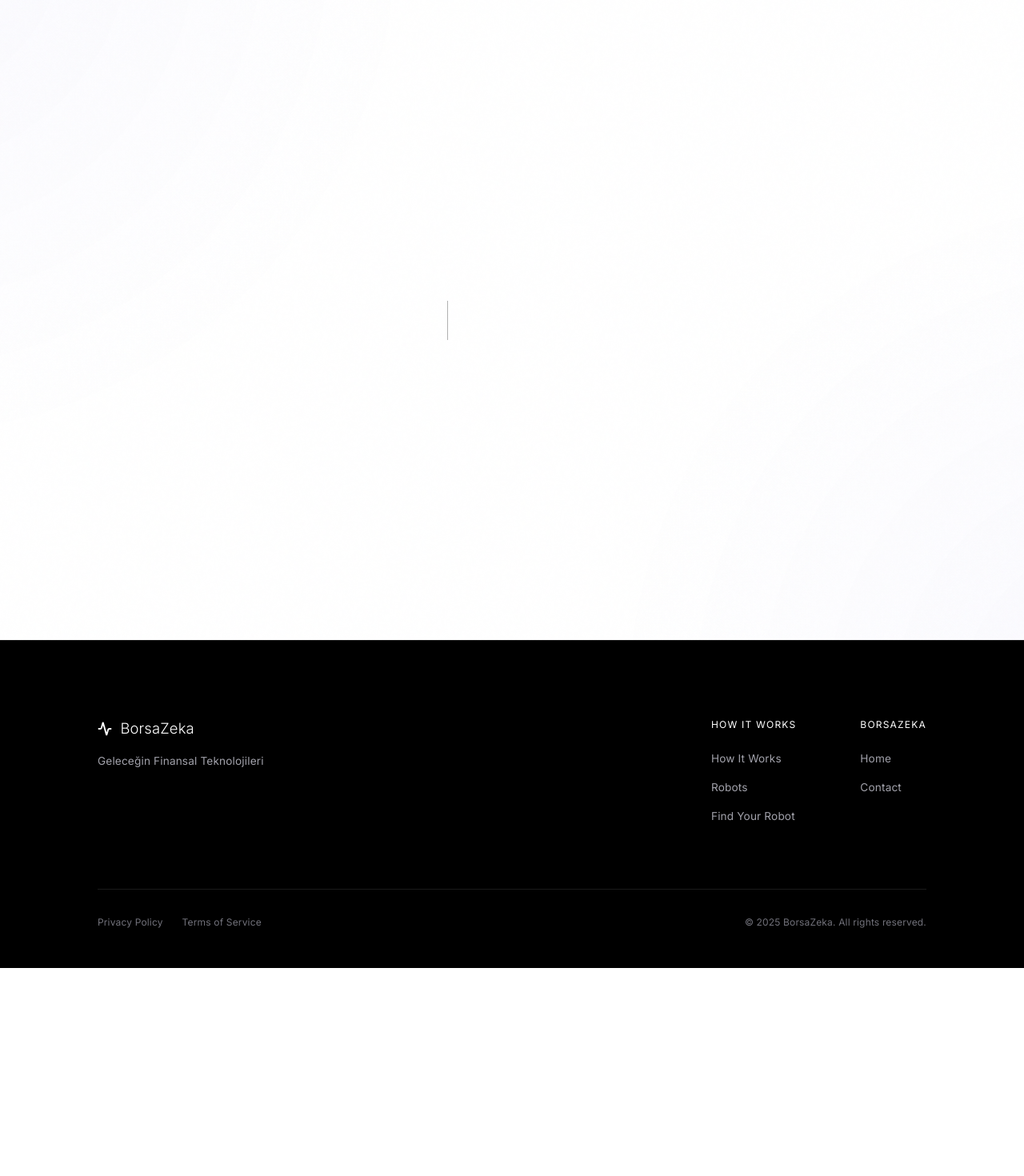
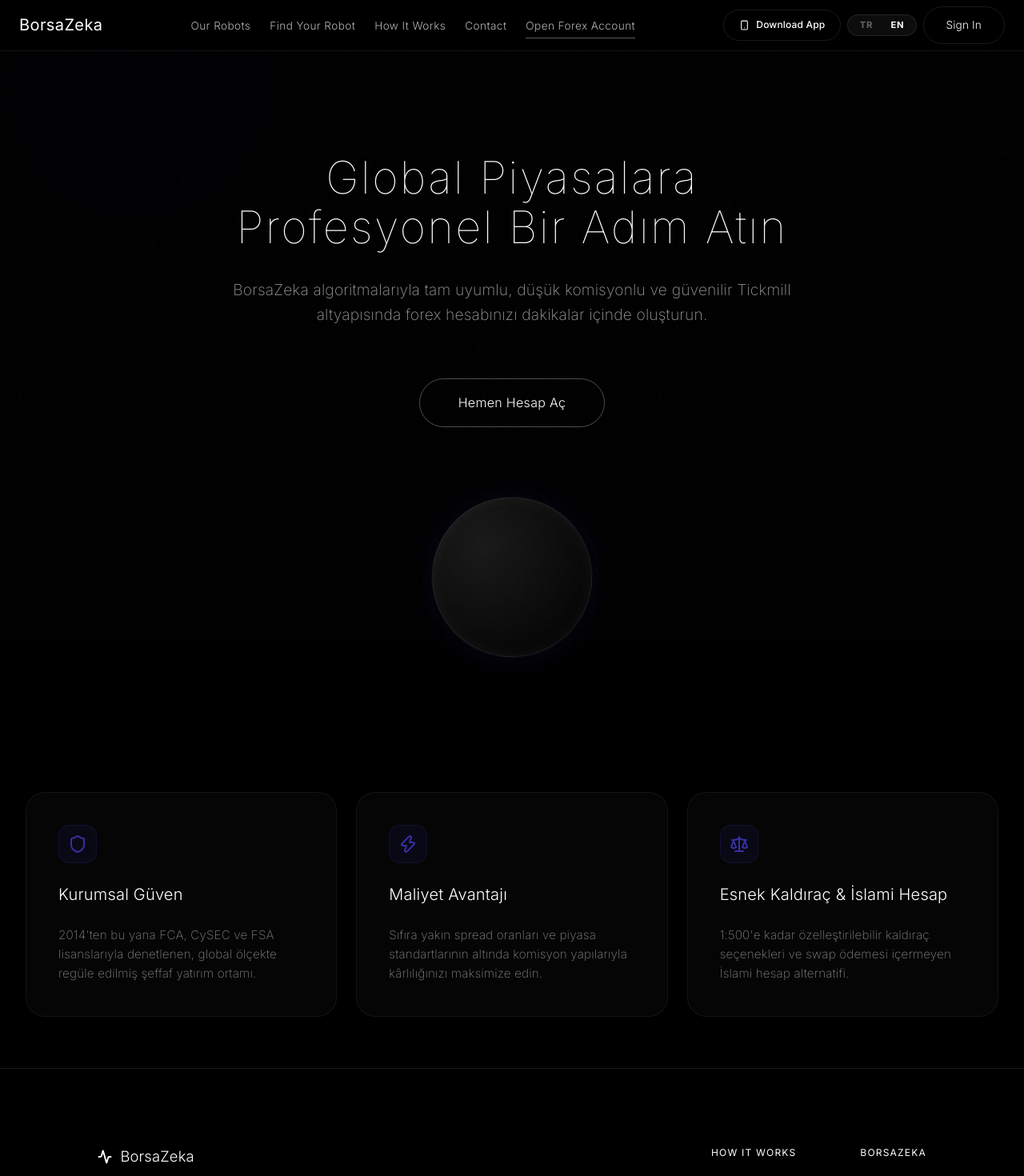
Before and after one commit to ayshegulkoca/borsazeka-dashboard, a Next.js app: page /forex in a window 1280 px wide. Before the commit this address had no page. Shown: the top 1470 px of the page at 80% size. Before the commit the page ends 1210 px from the top, so only its background shows below. Built offline with nearby package versions, Linux system fonts and the light colour scheme; no server answers.

Commit message:
feat: added premium forex account opening page at /forex

```diff
--- a/app/components/landing/Navbar.tsx
+++ b/app/components/landing/Navbar.tsx
@@ -178,6 +178,11 @@ export default function Navbar() {
               {t("navbar.contact")}
             </Link>
           </li>
+          <li>
+            <Link href="/forex" className={pathname === "/forex" ? styles.active : ""}>
+              {t("navbar.openForexAccount")}
+            </Link>
+          </li>
         </ul>
 
         {/* Right Actions */}
@@ -268,6 +273,9 @@ export default function Navbar() {
         <Link href="/iletisim" onClick={() => setMobileOpen(false)}>
           {t("navbar.contact")}
         </Link>
+        <Link href="/forex" onClick={() => setMobileOpen(false)}>
+          {t("navbar.openForexAccount")}
+        </Link>
 
         {/* 📲 Uygulamayı İndir — mobil için belirgin buton */}
         <button
--- /dev/null
+++ b/app/components/landing/forex.module.css
@@ -0,0 +1,182 @@
+/* ============================================================
+   BorsaZeka Forex Page — Ultra-Light Premium Aesthetic
+   Design: Black BG, Thin White Fonts, Royal Purple Highlights
+   ============================================================ */
+
+.forexPage {
+  background-color: #000000;
+  color: #ffffff;
+  min-height: 100vh;
+  position: relative;
+  overflow: hidden;
+  padding-bottom: 8rem;
+}
+
+/* ── Subtle Background Glows ───────────────────────────────── */
+.bgGlow {
+  position: absolute;
+  width: 600px;
+  height: 600px;
+  background: radial-gradient(circle, rgba(55, 48, 163, 0.04) 0%, transparent 70%);
+  filter: blur(80px);
+  pointer-events: none;
+  z-index: 0;
+}
+
+.glowTopLeft {
+  top: -10%;
+  left: -10%;
+}
+
+.glowBottomRight {
+  bottom: -10%;
+  right: -10%;
+}
+
+/* ── Hero Section ────────────────────────────────────────── */
+.hero {
+  padding: 12rem 2rem 6rem;
+  text-align: center;
+  position: relative;
+  z-index: 1;
+  max-width: 900px;
+  margin: 0 auto;
+}
+
+.heroTitle {
+  font-size: clamp(2rem, 5vw, 3.5rem);
+  font-weight: 100; /* Ultra-Light */
+  line-height: 1.1;
+  letter-spacing: 0.04em;
+  margin-bottom: 2rem;
+  color: #ffffff;
+  text-wrap: balance;
+}
+
+.heroSubtitle {
+  font-size: clamp(1rem, 2vw, 1.2rem);
+  font-weight: 200;
+  line-height: 1.6;
+  color: rgba(255, 255, 255, 0.6);
+  margin-bottom: 4rem;
+  max-width: 700px;
+  margin-left: auto;
+  margin-right: auto;
+}
+
+.btnCTA {
+  display: inline-flex;
+  align-items: center;
+  justify-content: center;
+  padding: 1.1rem 3rem;
+  background: transparent;
+  color: #ffffff;
+  border: 1px solid rgba(255, 255, 255, 0.3);
+  border-radius: 100px; /* Capsule */
+  font-size: 1rem;
+  font-weight: 300;
+  letter-spacing: 0.02em;
+  text-decoration: none;
+  transition: all 0.4s cubic-bezier(0.4, 0, 0.2, 1);
+}
+
+.btnCTA:hover {
+  background: rgba(255, 255, 255, 0.05);
+  border-color: #3730A3; /* Royal Purple */
+  box-shadow: 0 0 30px rgba(55, 48, 163, 0.2);
+  transform: translateY(-2px);
+}
+
+/* ── Features Bento Grid ─────────────────────────────────── */
+.featuresSection {
+  padding: 4rem 2rem;
+  position: relative;
+  z-index: 1;
+  max-width: 1280px;
+  margin: 0 auto;
+}
+
+.featuresGrid {
+  display: grid;
+  grid-template-columns: repeat(auto-fit, minmax(320px, 1fr));
+  gap: 1.5rem;
+}
+
+.featureCard {
+  background: rgba(255, 255, 255, 0.02);
+  border: 1px solid rgba(255, 255, 255, 0.06);
+  border-radius: 24px;
+  padding: 2.5rem;
+  transition: all 0.4s ease;
+  display: flex;
+  flex-direction: column;
+  gap: 1.5rem;
+}
+
+.featureCard:hover {
+  border-color: rgba(55, 48, 163, 0.3);
+  background: rgba(255, 255, 255, 0.04);
+  transform: translateY(-4px);
+}
+
+.iconWrapper {
+  width: 48px;
+  height: 48px;
+  display: flex;
+  align-items: center;
+  justify-content: center;
+  background: rgba(55, 48, 163, 0.1);
+  border-radius: 14px;
+  color: #3730A3; /* Royal Purple */
+  border: 1px solid rgba(55, 48, 163, 0.2);
+}
+
+.featureTitle {
+  font-size: 1.25rem;
+  font-weight: 300;
+  color: #ffffff;
+  letter-spacing: 0.01em;
+}
+
+.featureText {
+  font-size: 0.95rem;
+  font-weight: 200;
+  line-height: 1.6;
+  color: rgba(255, 255, 255, 0.5);
+}
+
+/* ── Glass Orb Visual Detail ─────────────────────────────── */
+.orbContainer {
+  position: relative;
+  margin-top: 6rem;
+  display: flex;
+  justify-content: center;
+}
+
+.glassOrb {
+  width: 200px;
+  height: 200px;
+  background: radial-gradient(circle at 30% 30%, rgba(255, 255, 255, 0.1), transparent);
+  border-radius: 50%;
+  border: 1px solid rgba(255, 255, 255, 0.1);
+  backdrop-filter: blur(20px);
+  position: relative;
+  box-shadow:
+    0 0 40px rgba(55, 48, 163, 0.15),
+    inset 0 0 20px rgba(255, 255, 255, 0.05);
+  animation: float 8s ease-in-out infinite;
+}
+
+@keyframes float {
+  0%, 100% { transform: translateY(0) rotate(0deg); }
+  50% { transform: translateY(-15px) rotate(5deg); }
+}
+
+@media (max-width: 768px) {
+  .hero {
+    padding-top: 8rem;
+  }
+  .featuresGrid {
+    grid-template-columns: 1fr;
+  }
+}
--- /dev/null
+++ b/app/forex/page.tsx
@@ -0,0 +1,105 @@
+"use client";
+
+import React from 'react';
+import Link from 'next/link';
+import { motion } from 'framer-motion';
+import { Shield, Zap, Scale, Globe } from 'lucide-react';
+import Navbar from '@/app/components/landing/Navbar';
+import GlobalFooter from '@/app/components/landing/GlobalFooter';
+import styles from '@/app/components/landing/forex.module.css';
+
+const features = [
+  {
+    title: "Kurumsal Güven",
+    description: "2014'ten bu yana FCA, CySEC ve FSA lisanslarıyla denetlenen, global ölçekte regüle edilmiş şeffaf yatırım ortamı.",
+    icon: <Shield size={24} />
+  },
+  {
+    title: "Maliyet Avantajı",
+    description: "Sıfıra yakın spread oranları ve piyasa standartlarının altında komisyon yapılarıyla kârlılığınızı maksimize edin.",
+    icon: <Zap size={24} />
+  },
+  {
+    title: "Esnek Kaldıraç & İslami Hesap",
+    description: "1:500'e kadar özelleştirilebilir kaldıraç seçenekleri ve swap ödemesi içermeyen İslami hesap alternatifi.",
+    icon: <Scale size={24} />
+  }
+];
+
+export default function ForexPage() {
+  return (
+    <main className={styles.forexPage}>
+      <Navbar />
+
+      {/* ── Background Glows ── */}
+      <div className={`${styles.bgGlow} ${styles.glowTopLeft}`} />
+      <div className={`${styles.bgGlow} ${styles.glowBottomRight}`} />
+
+      {/* ── Hero Section ── */}
+      <section className={styles.hero}>
+        <motion.h1
+          initial={{ opacity: 0, y: 20 }}
+          animate={{ opacity: 1, y: 0 }}
+          transition={{ duration: 0.8, ease: "easeOut" }}
+          className={styles.heroTitle}
+        >
+          Global Piyasalara <br />
+          Profesyonel Bir Adım Atın
+        </motion.h1>
+
+        <motion.p
+          initial={{ opacity: 0, y: 20 }}
+          animate={{ opacity: 1, y: 0 }}
+          transition={{ duration: 0.8, delay: 0.2, ease: "easeOut" }}
+          className={styles.heroSubtitle}
+        >
+          BorsaZeka algoritmalarıyla tam uyumlu, düşük komisyonlu ve güvenilir Tickmill altyapısında forex hesabınızı dakikalar içinde oluşturun.
+        </motion.p>
+
+        <motion.div
+          initial={{ opacity: 0, scale: 0.95 }}
+          animate={{ opacity: 1, scale: 1 }}
+          transition={{ duration: 0.6, delay: 0.4 }}
+        >
+          <a
+            href="https://t.co/kUUMsLhRJZ?amp=1"
+            target="_blank"
+            rel="noopener noreferrer"
+            className={styles.btnCTA}
+          >
+            Hemen Hesap Aç
+          </a>
+        </motion.div>
+
+        {/* ── Visual Orb ── */}
+        <div className={styles.orbContainer}>
+          <div className={styles.glassOrb} />
+        </div>
+      </section>
+
+      {/* ── Features Bento Grid ── */}
+      <section className={styles.featuresSection}>
+        <div className={styles.featuresGrid}>
+          {features.map((feature, idx) => (
+            <motion.div
+              key={idx}
+              initial={{ opacity: 0, y: 20 }}
+              whileInView={{ opacity: 1, y: 0 }}
+              viewport={{ once: true }}
+              transition={{ duration: 0.6, delay: idx * 0.1 }}
+              className={styles.featureCard}
+            >
+              <div className={styles.iconWrapper}>
+                {feature.icon}
+              </div>
+              <h3 className={styles.featureTitle}>{feature.title}</h3>
+              <p className={styles.featureText}>{feature.description}</p>
+            </motion.div>
+          ))}
+        </div>
+      </section>
+
+      <GlobalFooter />
+    </main>
+  );
+}
--- a/public/locales/en/common.json
+++ b/public/locales/en/common.json
@@ -73,7 +73,8 @@
     "signOut": "Sign Out",
     "account": "Account",
     "user": "User",
-    "downloadApp": "Download App"
+    "downloadApp": "Download App",
+    "openForexAccount": "Open Forex Account"
   },
   "hero": {
     "badge": "AI-powered stock trading robots since 2015",
--- a/public/locales/tr/common.json
+++ b/public/locales/tr/common.json
@@ -73,7 +73,8 @@
     "signOut": "Çıkış Yap",
     "account": "Hesap",
     "user": "Kullanıcı",
-    "downloadApp": "Uygulamayı İndir"
+    "downloadApp": "Uygulamayı İndir",
+    "openForexAccount": "Forex Hesabı Aç"
   },
   "hero": {
     "badge": "2015'ten beri yapay zeka ile borsa robotları",
```
